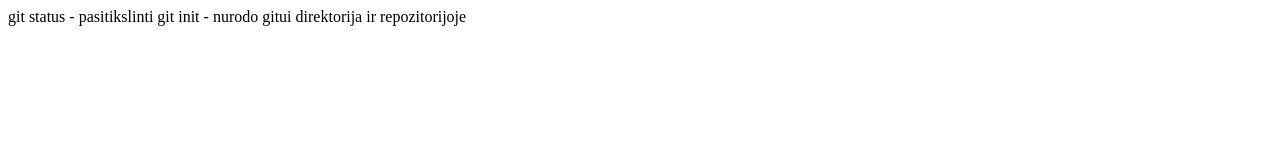
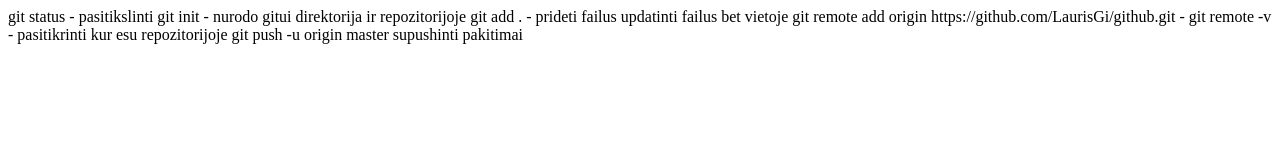
Before and after one commit to LaurisGi/github, a plain HTML site: page index.html in a window 1280 px wide. Drawn offline with Linux system fonts and the light colour scheme.

Commit message:
modified1

```diff
--- a/index.html
+++ b/index.html
@@ -9,8 +9,10 @@
 <body>
     git status - pasitikslinti
     git init - nurodo  gitui direktorija ir repozitorijoje
-
-
-
+    git add . - prideti failus updatinti failus bet vietoje
+    git remote add origin https://github.com/LaurisGi/github.git -
+    git remote -v - pasitikrinti kur esu repozitorijoje
+    git push -u origin  master supushinti
+    pakitimai
 </body>
 </html>
--- a/styles.css
+++ b/styles.css
@@ -3,3 +3,7 @@
     padding: 0;
     margin: 0;
 }
+
+body {
+    width: 100%;
+}
```
